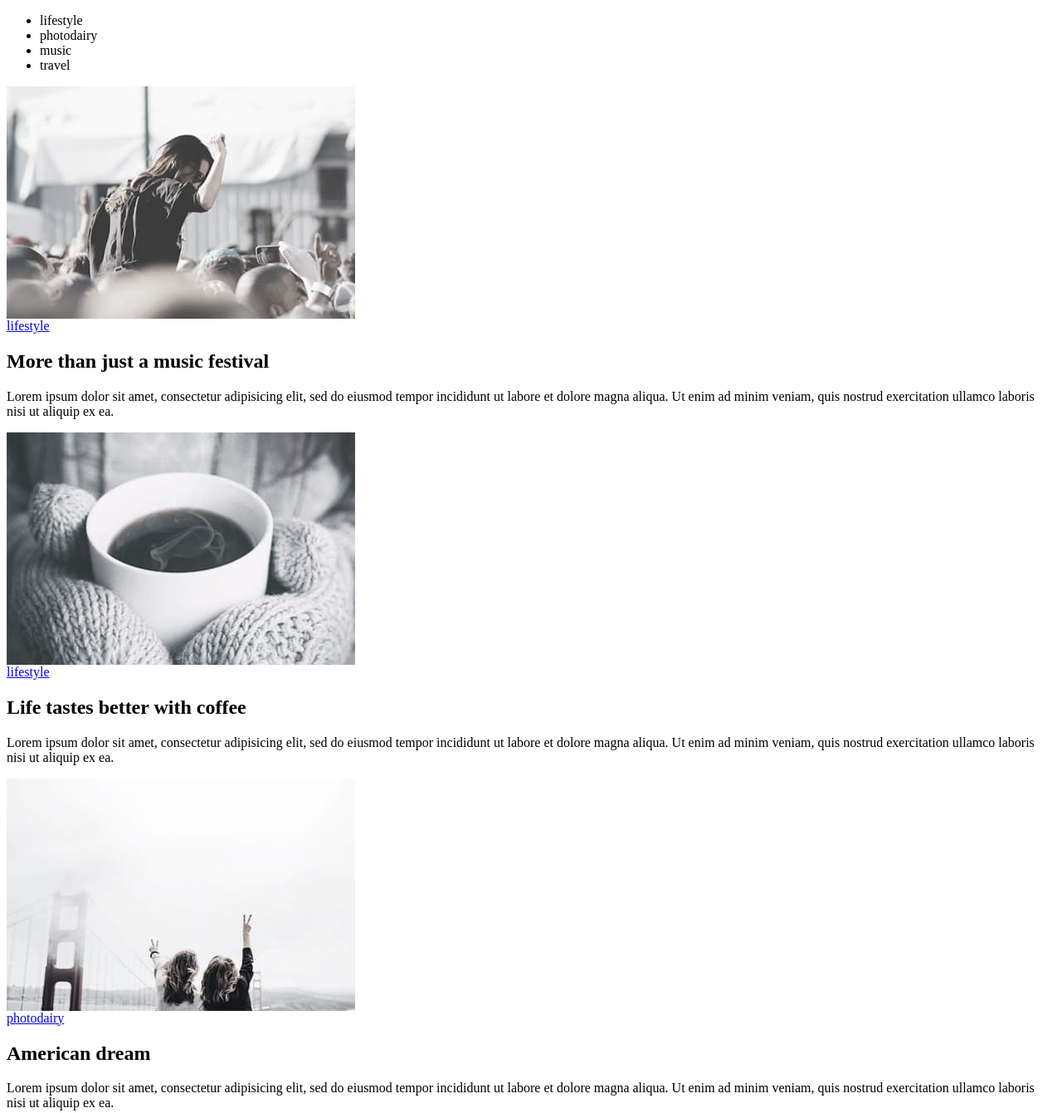
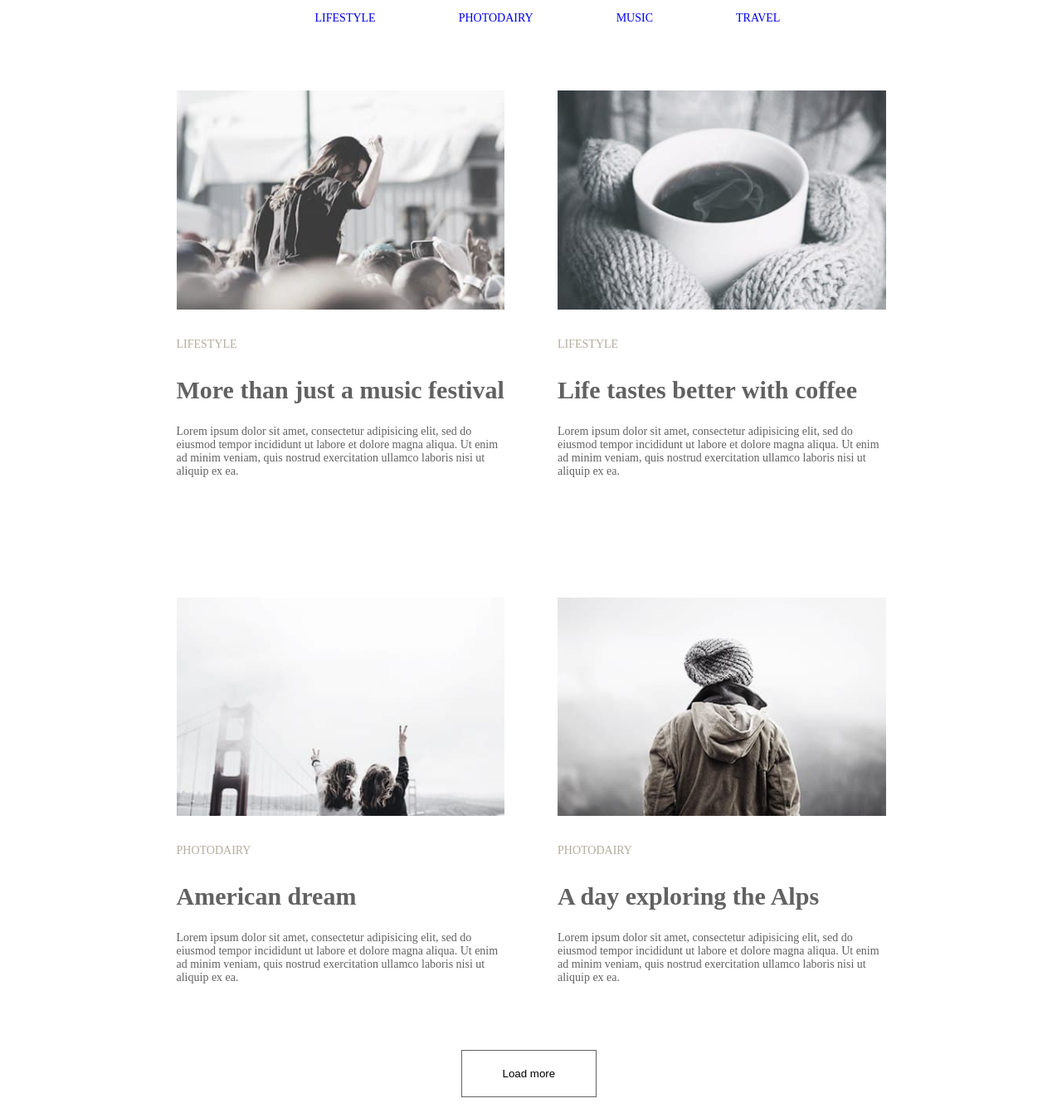
Before and after one commit to sonagurbanova3/LIFESTYLE, a plain HTML site: page index.html in a window 1280 px wide. Shown: the top 1341 px of the page at 83% size. Drawn offline with Linux system fonts and the light colour scheme.

Commit message:
first commit

```diff
--- /dev/null
+++ b/css/style.css
@@ -0,0 +1,51 @@
+body {
+  color: #626262;
+  font-size: 14px;
+  width: 919px;
+  margin: 0 auto;
+  font-family: Playfair Display;
+}
+/* article */
+.blog-article {
+  width: 50%;
+  float: left;
+  padding: 65px 32px;
+  box-sizing: border-box;
+}
+.blog-article img {
+  width: 100%;
+}
+
+.blog-article a {
+  text-decoration: none;
+  text-transform: uppercase;
+  color: #b4ad9e;
+  font-size: 14px;
+  font-weight: 300;
+  margin: 30px 0;
+  display: block;
+}
+.blog-article h2 {
+  font-size: 30px;
+}
+.nav-menu {
+  display: flex;
+  justify-content: center;
+  align-items: center;
+}
+.nav-menu li {
+  display: block;
+  padding: 0 50px;
+  color: #7d7d7d;
+  text-transform: uppercase;
+}
+.nav-menu a {
+  text-decoration: none;
+}
+.button {
+  padding: 20px 49px;
+  background-color: #fff;
+  border: 1px solid #626262;
+  margin-left: 375px;
+  margin-bottom: 47px;
+}
--- a/index.html
+++ b/index.html
@@ -1,10 +1,11 @@
 <!DOCTYPE html>
 <html lang="en">
-
 <head>
     <meta charset="UTF-8">
     <meta http-equiv="X-UA-Compatible" content="IE=edge">
     <meta name="viewport" content="width=device-width, initial-scale=1.0">
+<!-- Зовнішні стилі -->
+    <link rel="stylesheet" href="css/style.css">
     <title>Life style</title>
 </head>
 
@@ -12,42 +13,42 @@
     <header>
         <nav>
             <ul class="nav-menu">
-                <li class="nav-menu-item">lifestyle</li>
-                <li class="nav-menu-item">photodairy</li>
-                <li class="nav-menu-item">music</li>
-                <li class="nav-menu-item">travel</li>
+                <li><a href="#">lifestyle</a></li>
+                <li><a href="#">photodairy</a></li>
+                <li><a href="#">music</a></li>
+                <li><a href="#">travel</a></li>
             </ul>
         </nav>
     </header>
     <main>
-        <article>
-            <img src="img/photo1.jpg" alt="oops" style="display: block;">
-            <a href="https://google.com">lifestyle</a>
+        <article class="blog-article">
+            <img src="img/photo1.jpg" alt="oops">
+            <a href="#">lifestyle</a>
             <h2>More than just a music festival</h2>
             <p> Lorem ipsum dolor sit amet, consectetur adipisicing elit, sed do eiusmod tempor incididunt ut labore et
                 dolore magna
                 aliqua. Ut enim ad minim veniam, quis nostrud exercitation ullamco laboris nisi ut aliquip ex ea.</p>
         </article>
-        <article>
-            <img src="img/photo2.jpg" alt="oops" style="display: block;">
-            <a href="https://google.com">lifestyle</a>
+        <article class="blog-article">
+            <img src="img/photo2.jpg" alt="oops">
+            <a href="#">lifestyle</a>
             <h2>Life tastes better with coffee</h2>
             <p> Lorem ipsum dolor sit amet, consectetur adipisicing elit, sed do eiusmod tempor incididunt ut labore et
                 dolore
                 magna
                 aliqua. Ut enim ad minim veniam, quis nostrud exercitation ullamco laboris nisi ut aliquip ex ea.</p>
         </article>
-        <article>
-            <img src="img/photo3.jpg" alt="oops" style="display: block;">
-            <a href="https://google.com">photodairy</a>
+        <article class="blog-article">
+            <img src="img/photo3.jpg" alt="oops">
+            <a href="#">photodairy</a>
             <h2>American dream</h2>
             <p> Lorem ipsum dolor sit amet, consectetur adipisicing elit, sed do eiusmod tempor incididunt ut labore et
                 dolore magna
                 aliqua. Ut enim ad minim veniam, quis nostrud exercitation ullamco laboris nisi ut aliquip ex ea.</p>
         </article>
-        <article>
-            <img src="img/photo4.jpg" alt="oops" style="display: block;">
-            <a href="https://google.com">photodairy</a>
+        <article class="blog-article">
+            <img src="img/photo4.jpg" alt="oops">
+            <a href="#">photodairy</a>
             <h2>A day exploring the Alps</h2>
             <p> Lorem ipsum dolor sit amet, consectetur adipisicing elit, sed do eiusmod tempor incididunt ut labore et
                 dolore
@@ -55,8 +56,8 @@
                 aliqua. Ut enim ad minim veniam, quis nostrud exercitation ullamco laboris nisi ut aliquip ex ea.</p>
         </article>
     </main>
-    <footer>
-        <button>Load more</button>
+     <footer>
+     <button class="button">Load more</button>
     </footer>
 </body>
 
```
